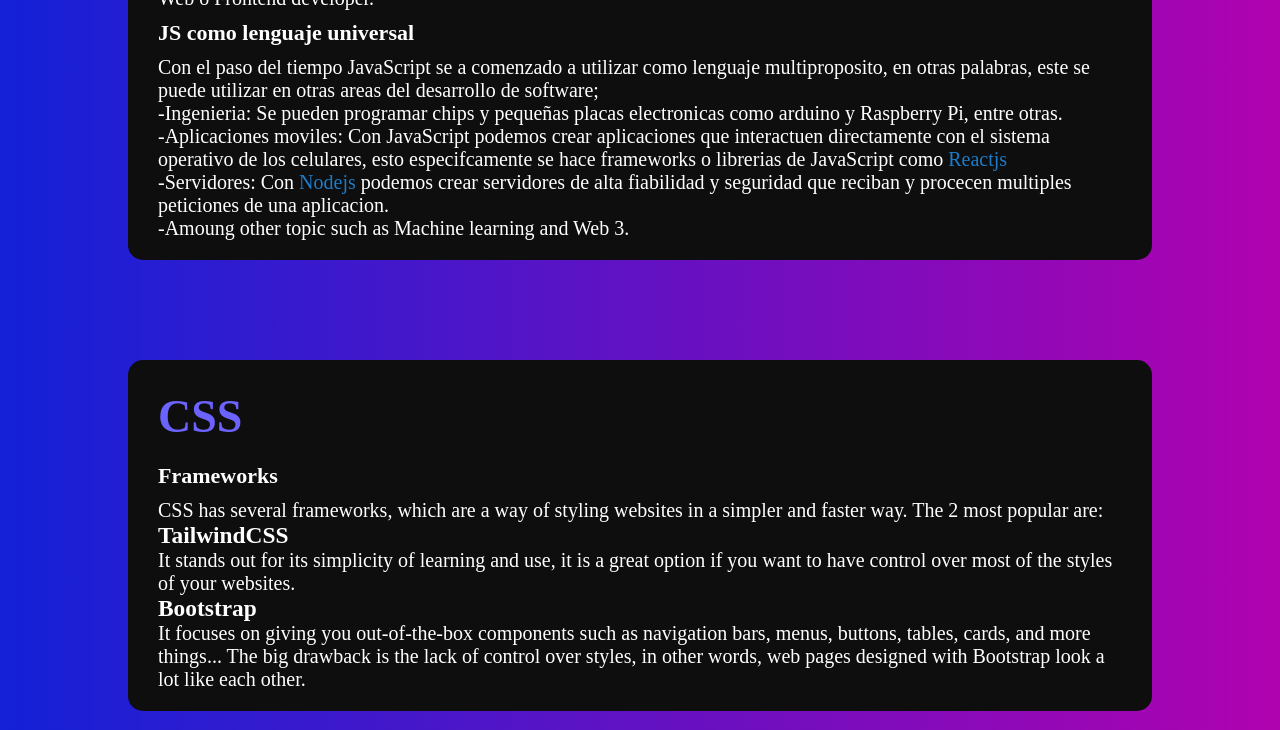
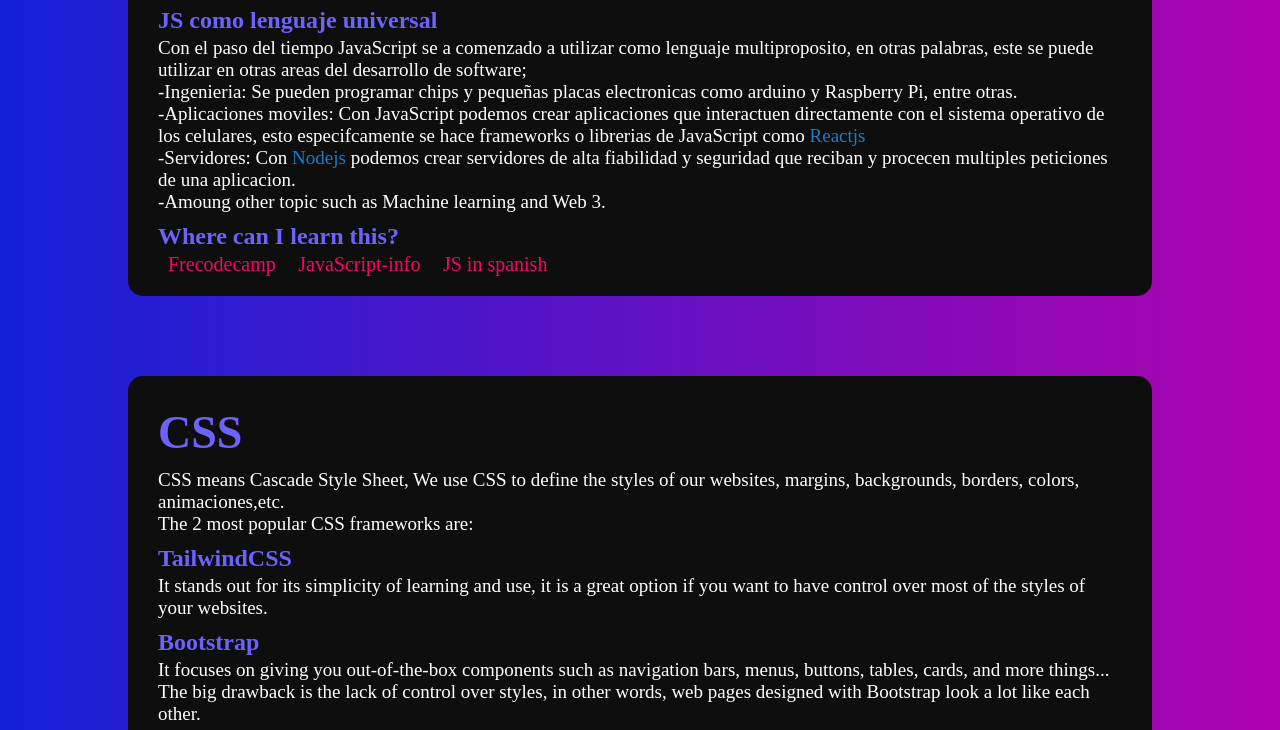
Before and after one commit to N-Ignacio-Bouffanais/Blog-tips-for-developers, a website: page index.html in a window 1280 px wide. Shown: the part 693-1423 px from the top of the page. Drawn offline with Linux system fonts and the light colour scheme.

Commit message:
fix title cards, and I add the links to know where can I learn this tecnolgies

```diff
--- a/index.html
+++ b/index.html
@@ -79,6 +79,10 @@
               </li>
               <li>-Amoung other topic such as Machine learning and Web 3.</li>
             </ol>
+            <h3>Where can I learn this?</h3>
+            <a target="_blank" title="Frecodecamp" href="https://www.freecodecamp.org/learn/javascript-algorithms-and-data-structures/">Frecodecamp</a>
+            <a target="_blank" title="JS-info" href="https://javascript.info/">JavaScript-info</a>
+            <a target="_blank" title="Faztweb" href="https://www.youtube.com/watch?v=RqQ1d1qEWlE">JS in spanish</a>
           </div>
         </div>
         <article>
@@ -87,11 +91,12 @@
               <h1>CSS</h1>
             </div>
             <div class="about">
-              <h2>Frameworks</h2>
               <p>
-                CSS has several frameworks, which are a way of styling websites
-                in a simpler and faster way. The 2 most popular are:
+                CSS means Cascade Style Sheet, We use CSS to define the styles
+                of our websites, margins, backgrounds, borders, colors,
+                animaciones,etc.
               </p>
+              <p>The 2 most popular CSS frameworks are:</p>
               <ol>
                 <li>
                   <h3>TailwindCSS</h3>
--- a/styles.css
+++ b/styles.css
@@ -1,9 +1,8 @@
 :root {
-  --color-bg: #252525;
   --color-dark: #0e0e0e;
-  --color-white: rgb(247, 247, 247);
   --color-title: #6c63ff;
-  --color-light-blue:#1d7cc9;
+  --color-light-blue: #1d7cc9;
+  --color-red: rgb(255, 0, 106);
   --tw-gradient-stops: red, #1d29c9;
 }
 html {
@@ -17,6 +16,9 @@ html {
 body {
   background-color: var(--color-dark);
   color: white;
+}
+a {
+  text-decoration: none;
 }
 
 .welcome-container {
@@ -65,22 +67,30 @@ main {
   padding: 2rem 3rem;
   display: flex;
   flex-direction: column;
-  margin: 5rem 0;
+  margin: 4rem 0;
 }
-.main-container .card h1{
+.main-container .card h1 {
   font-size: 4.6rem;
   padding: 1rem 0;
-  color: #6c63ff;
+  color: var(--color-title);
 }
-.main-container .card p,li{
-  font-size: 2rem;
+.main-container .card p,
+li {
+  font-size: 1.9rem;
 }
-.main-container .card .about span{
+.main-container .card .about span {
   color: var(--color-light-blue);
 }
-.main-container .about h2 {
-  font-size: 2.2rem;
-  margin: 1rem 0;
+.main-container .about h2,
+h3 {
+  font-size: 2.4rem;
+  margin: 1rem 0 0.3rem;
+  color: var(--color-title);
+}
+.main-container .about a {
+  font-size: 2rem;
+  margin: 1rem;
+  color: var(--color-red);
 }
 
 /*Footer*/
```
